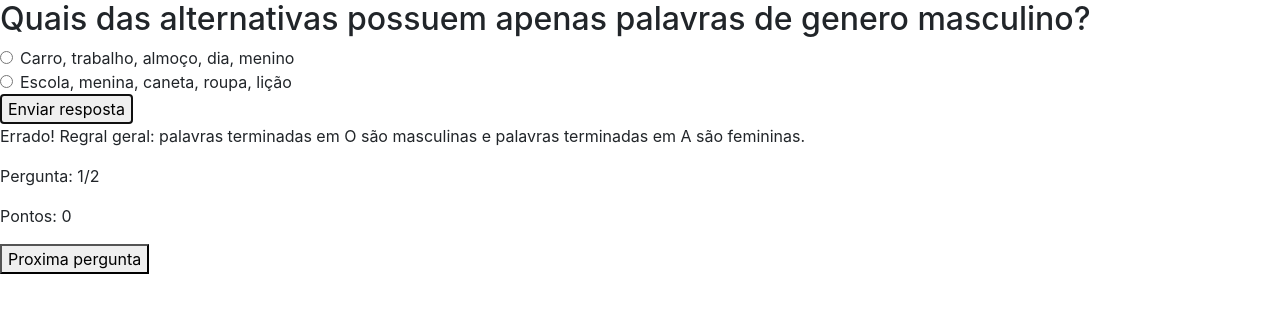
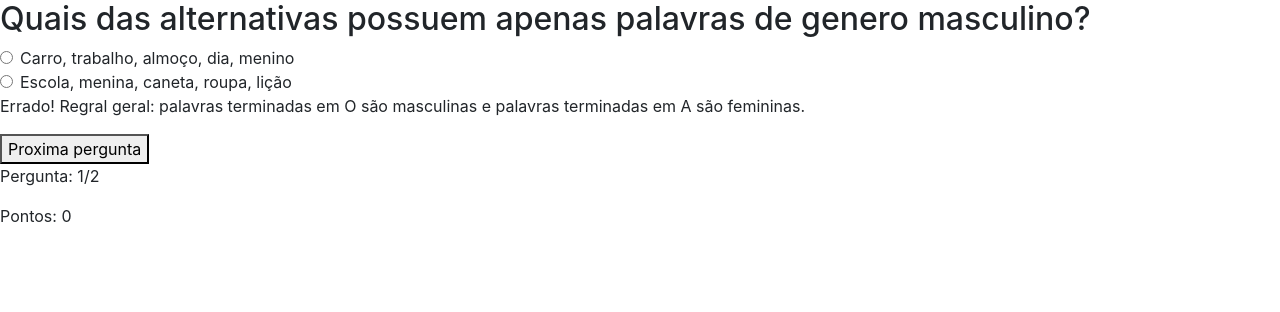
Before and after one commit to baiyjmatheus/quiz, a React (Create React App) app: page /game in a window 1280 px wide. Both pictures are taken after a click on the button "Enviar resposta". Shown: the top 312 px of the page. Built offline with nearby package versions, Linux system fonts and the light colour scheme.

Commit message:
game working version

```diff
--- a/src/App.js
+++ b/src/App.js
@@ -15,9 +15,7 @@ const App = () => {
   return (
     <Router>
       <Switch>
-          <Route path="/result">
-            <GameOver />
-          </Route>
+          <Route path="/result" component={GameOver} />
           <Route path="/game">
             <Game
               questions={questions}
--- a/src/containers/Game/Game.js
+++ b/src/containers/Game/Game.js
@@ -2,7 +2,6 @@ import React from 'react';
 
 import QuestionContainer from '../QuestionContainer/QuestionContainer';
 import GameStatusSideBar from '../GameStatusSidebar/GameStatusSideBar';
-import { Redirect } from 'react-router-dom';
 
 class Game extends React.Component {
   constructor(props) {
@@ -11,8 +10,6 @@ class Game extends React.Component {
       isLastQuestion: false,
       points: 0,
       currentQuestion: 0,
-      isAnswered: false,
-      isAnswerCorrect: null,
     }
   }
 
@@ -31,9 +28,6 @@ class Game extends React.Component {
   goToNextQuestion = () => {
     this.setState(prevState => ({
       currentQuestion: prevState.currentQuestion + 1,
-      selectedAnswer: null,
-      isAnswerCorrect: null,
-      isAnswered: false,
     }), () => {
       if (this.state.currentQuestion === this.props.questions.length - 1) {
         this.toggleIsLastQuestion();
@@ -41,41 +35,23 @@ class Game extends React.Component {
     });
   }
 
-  handleAnswerSubmission = (e) => {
-    e.preventDefault();
-    const question = this.props.questions[this.state.currentQuestion];
-    const isAnswerCorrect = this.state.selectedAnswer === question.correctAnswer
-    this.setState({
-      isAnswerCorrect,
-      isAnswered: true,
-    });
-    if (isAnswerCorrect) {
-      this.increasePoint();
-    }
-  }
-
   render() {
-    const { currentQuestion, points, isLastQuestion, isAnswered, isAnswerCorrect } = this.state;
+    const { currentQuestion, points, isLastQuestion } = this.state;
     const question = this.props.questions[this.state.currentQuestion];
     return (
       <div id="game-container">
         <QuestionContainer
           question={question}
           increasePoint={this.increasePoint}
+          goToNextQuestion={this.goToNextQuestion}
           isLastQuestion={isLastQuestion}
           points={points}
-          handleAnswerSubmission={this.handleAnswerSubmission}
-          isAnswerCorrect={isAnswerCorrect}
         />
         <GameStatusSideBar
           points={points}
           currentQuestionCounter={currentQuestion + 1}
           totalQuestionsNumber={this.props.questions.length}
         />
-        {
-          isAnswered &&
-          <button onClick={this.goToNextQuestion}>{isLastQuestion ? "Finalizar" : "Proxima pergunta"}</button>
-        }
       </div>
     );
   }
--- a/src/containers/QuestionContainer/QuestionContainer.js
+++ b/src/containers/QuestionContainer/QuestionContainer.js
@@ -2,12 +2,14 @@ import React from 'react';
 
 import Question from '../../components/Question/Question';
 import Choices from '../../components/Choices/Choices';
+import { Link } from 'react-router-dom';
 
 class QuestionContainer extends React.Component {
   constructor(props) {
     super(props);
     this.state = {
       selectedAnswer: null,
+      isAnswerCorrect: null,
       isAnswered: false,
     }
   }
@@ -18,6 +20,27 @@ class QuestionContainer extends React.Component {
     });
   }
 
+  handleAnswerSubmission = (e) => {
+    e.preventDefault();
+    const { question, increasePoint } = this.props;
+    this.setState({
+      isAnswerCorrect: this.state.selectedAnswer === question.correctAnswer,
+      isAnswered: true,
+    });
+    if (this.state.selectedAnswer === question.correctAnswer) {
+      increasePoint();
+    }
+  }
+
+  handleNextQuestion = () => {
+    this.setState({
+      selectedAnswer: null,
+      isAnswerCorrect: null,
+      isAnswered: false,
+    });
+    this.props.goToNextQuestion();
+  }
+
   render() {
     const {
       questionDescription,
@@ -25,7 +48,16 @@ class QuestionContainer extends React.Component {
       correctResultMessage,
       wrongAnswerMessage,
     } = this.props.question;
-    const { isAnswerCorrect } = this.props;
+    const { isLastQuestion, points } = this.props;
+    const { isAnswerCorrect } = this.state;
+    const proceedBtn = isLastQuestion
+      ? <Link to={{
+        pathname: "/result",
+        aboutProps: {
+          points,
+        },
+      }}><button>Finalizar</button></Link>
+      : <button onClick={this.handleNextQuestion}>Proxima pergunta</button>
 
     return(
       <div id="question-container">
@@ -33,7 +65,7 @@ class QuestionContainer extends React.Component {
         <Choices
           choices={choices}
           handleChoiceSelection={this.handleChoiceSelection}
-          handleAnswerSubmission={this.props.handleAnswerSubmission}
+          handleAnswerSubmission={this.handleAnswerSubmission}
           selectedAnswer={this.state.selectedAnswer}
           isAnswered={this.state.isAnswered}
         />
@@ -43,6 +75,7 @@ class QuestionContainer extends React.Component {
             <p>
               { isAnswerCorrect ? correctResultMessage : wrongAnswerMessage }
             </p>
+            { proceedBtn }
           </div>
         }
       </div>
```
